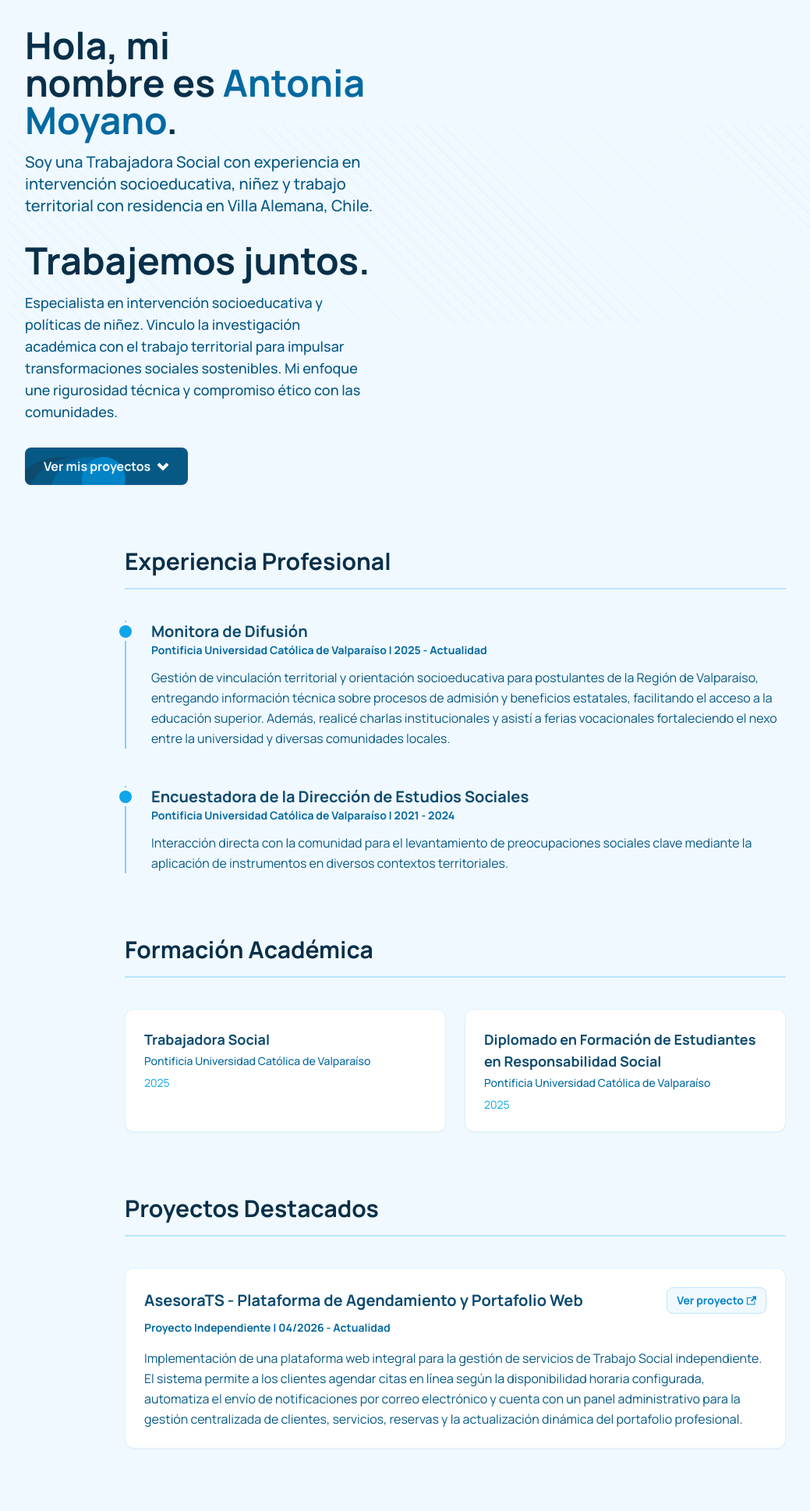
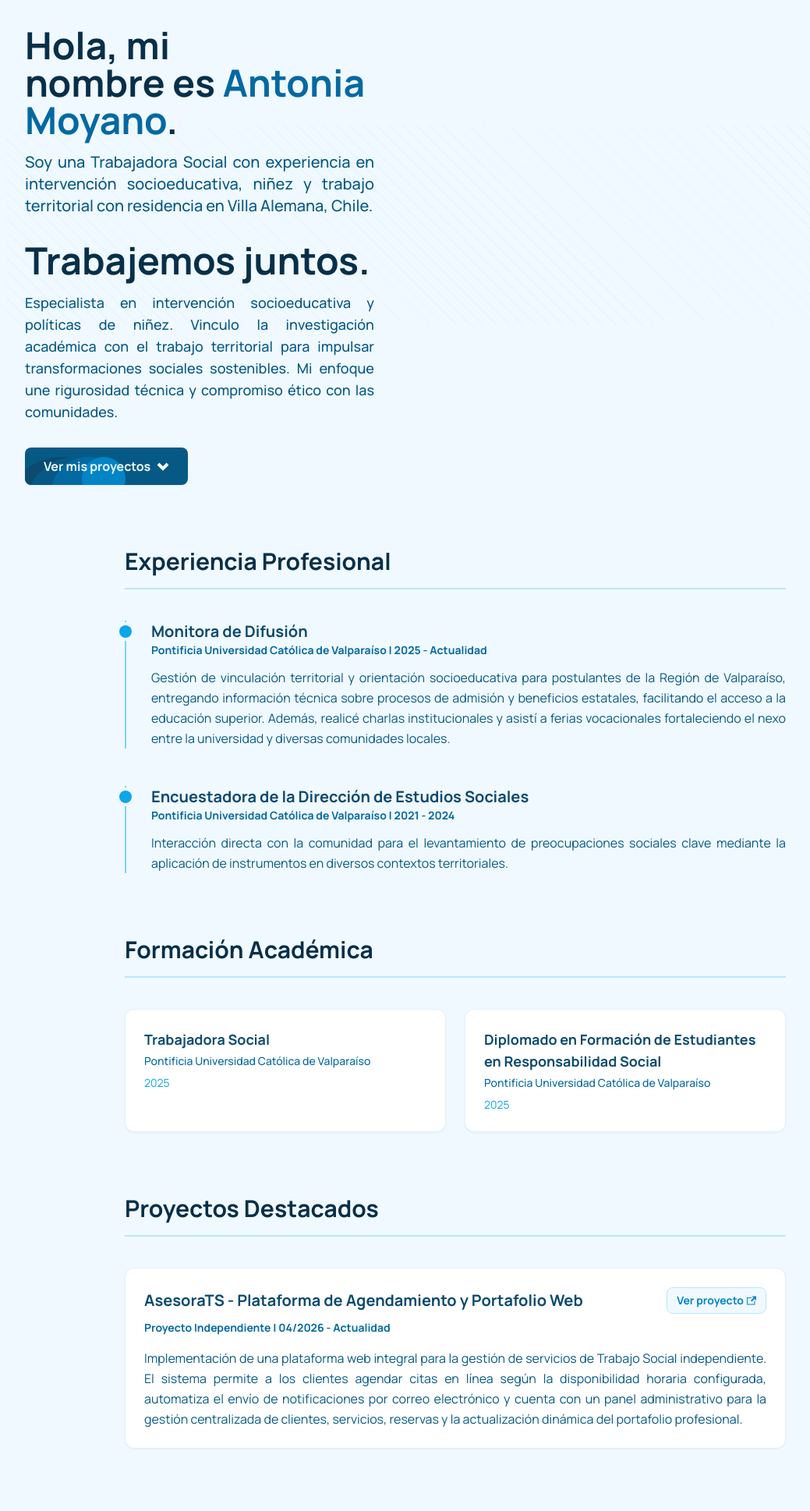
Before and after one commit to j0t4inc0de/asesora-ts, a Django app: page /about/ in a window 1280 px wide. Shown: the part 142-2080 px from the top of the page at 78% size, without its empty margins (56-1095 px from the left). Run offline with Django 5.2, Linux system fonts and the light colour scheme; data comes from the database, SQL or seed files in the repository; some libraries are stand-ins or nearby versions.

Commit message:
parrafos justificados en el portafolio web

```diff
--- a/asesorias/templates/portafolio.html
+++ b/asesorias/templates/portafolio.html
@@ -126,7 +126,7 @@
             <span class="text-sky-700">{{ item.nombre }}</span>.
             </h1>
 
-            <p class="text-lg md:text-xl text-sky-800 font-medium leading-relaxed max-w-md mb-8">
+            <p class="text-lg md:text-xl text-sky-800 font-medium leading-relaxed max-w-md mb-8" style="text-align: justify;">
             {{ item.quienSoy }} con residencia en {{ item.ubicacion }}.
             </p>
 
@@ -134,7 +134,7 @@
             Trabajemos juntos.
             </h2>
 
-            <p class="text-base md:text-lg text-sky-800 font-medium leading-relaxed max-w-md mb-8">
+            <p class="text-base md:text-lg text-sky-800 font-medium leading-relaxed max-w-md mb-8" style="text-align: justify;">
             {{ item.trabajemosJuntos }}
             </p>
 
@@ -171,7 +171,7 @@
             <p class="text-sky-700 font-semibold text-sm mb-3">
               {{ exp.institucion }} | {{ exp.fecha_inicio|date:"Y" }} - {% if exp.actual %}Actualidad{% else %}{{ exp.fecha_fin|date:"Y" }}{% endif %}
             </p>
-            <p class="text-sky-800 text-base leading-relaxed">
+            <p class="text-sky-800 text-base leading-relaxed" style="text-align: justify;">
               {{ exp.descripcion }}
             </p>
           </div>
@@ -220,7 +220,7 @@
               {{ proj.fecha_inicio|date:"m/Y" }} - {% if proj.fecha_fin %}{{ proj.fecha_fin|date:"m/Y" }}{% else %}Actualidad{% endif %}
             </p>
 
-            <p class="text-sky-800 text-base leading-relaxed">
+            <p class="text-sky-800 text-base leading-relaxed" style="text-align: justify;">
               {{ proj.descripcion }}
             </p>
           </div>
```
